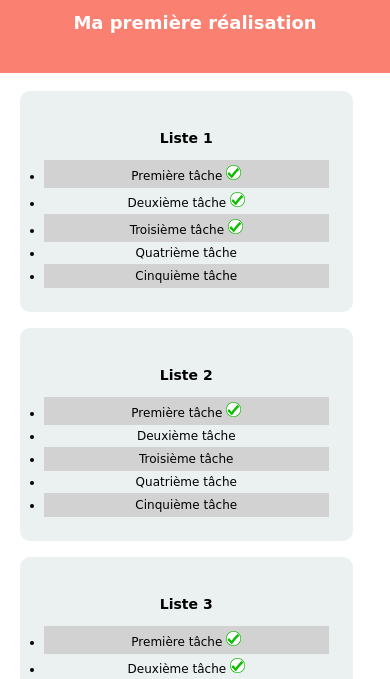
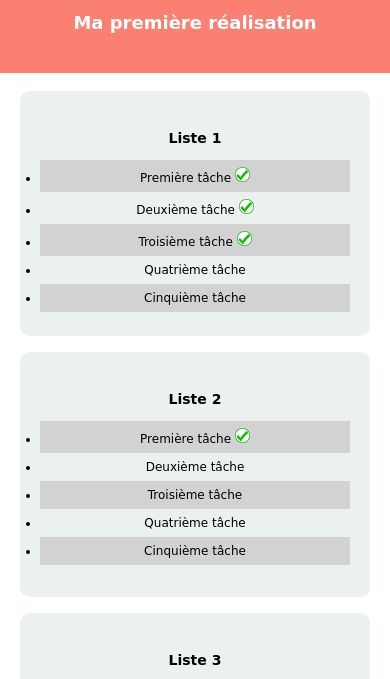
Before and after one commit to julebbb/Projet-html-css, a plain HTML site: page index.html in a window 390 px wide. Shown: the part 107-786 px from the top of the page. Drawn offline with Linux system fonts and the light colour scheme.

Commit message:
mis a niveau egal des listes

```diff
--- a/style.css
+++ b/style.css
@@ -8,18 +8,18 @@ body {
 header {
   color: white;
   margin-top: 60px;
+
 }
 
 div {
   background-color: white;
-  width: 100%;
+  width:100%;
 }
-
 ul {
+  display: inline-table;
   background-color: #ebf0f1;
-  /*sert a placer les liste en ligne*/
-  display: inline-block;
   width: 20%;
+  height: 200px;
   padding-top: 25px;
   padding-bottom: 20px;
   padding-left: 20px;
@@ -32,26 +32,25 @@ ul {
 h1 {
   font-size: 38px;
   margin: 0;
+
 }
 
 h2 {
   font-size: 18px;
   margin-bottom: 40px;
 }
-
 h3 {
     font-size: 14px;
 }
 
 li {
   font-size: 12px;
-  margin: 4px;
+  padding-top: 7px;
+  padding-bottom: 7px;
 }
 
 .liFoncer {
   background-color: #d2d2d2;
-  padding-top: 5px;
-  padding-bottom: 5px;
 }
 
 img {
@@ -62,12 +61,11 @@ footer {
   padding-top: 20px;
   padding-bottom: 30px;
 }
+@media (min-width: 768px) and (max-width: 1024px) {
 
-/*responsive*/
-@media (min-width: 768px) and (max-width: 1024px) {
-  ul {
-    width: 39%;
-  }
+ul {
+  width: 39%;
+}
 }
 
 @media (min-width: 320px) and (max-width: 767px) {
@@ -77,6 +75,13 @@ footer {
   }
   ul {
     display: block;
-    width: 75%;
+    width: auto;
   }
 }
+
+@media (max-width: 320px) {
+  ul {
+    display: block;
+    width: auto;
+  }
+}
```
